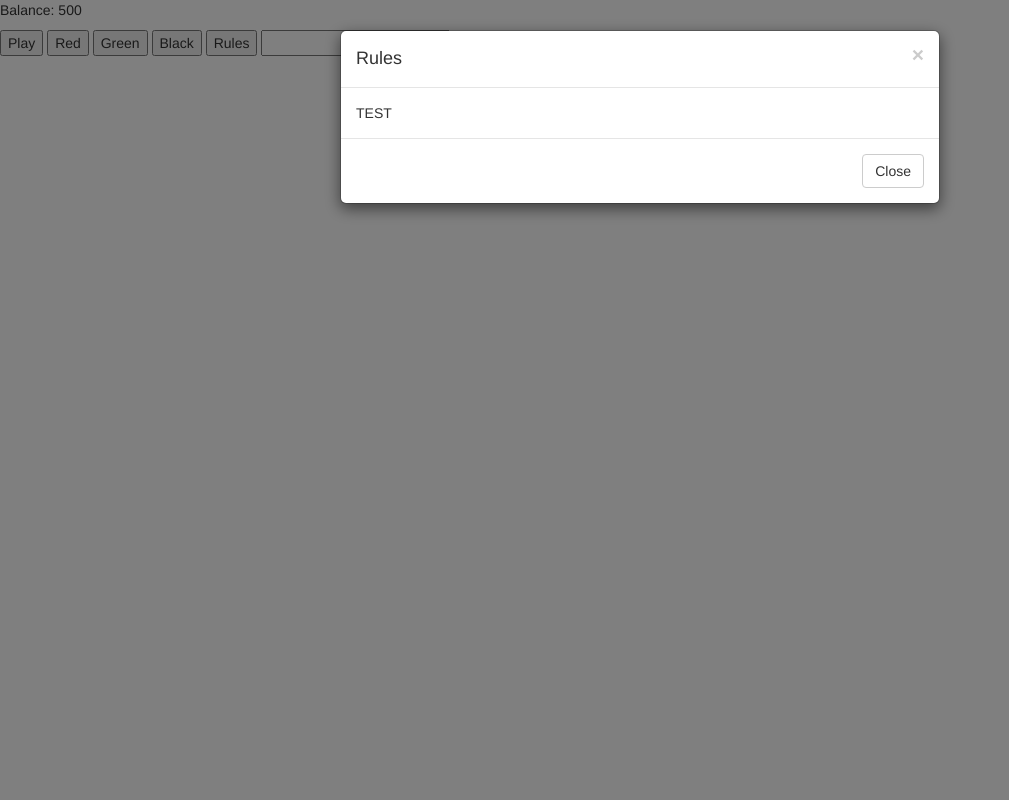
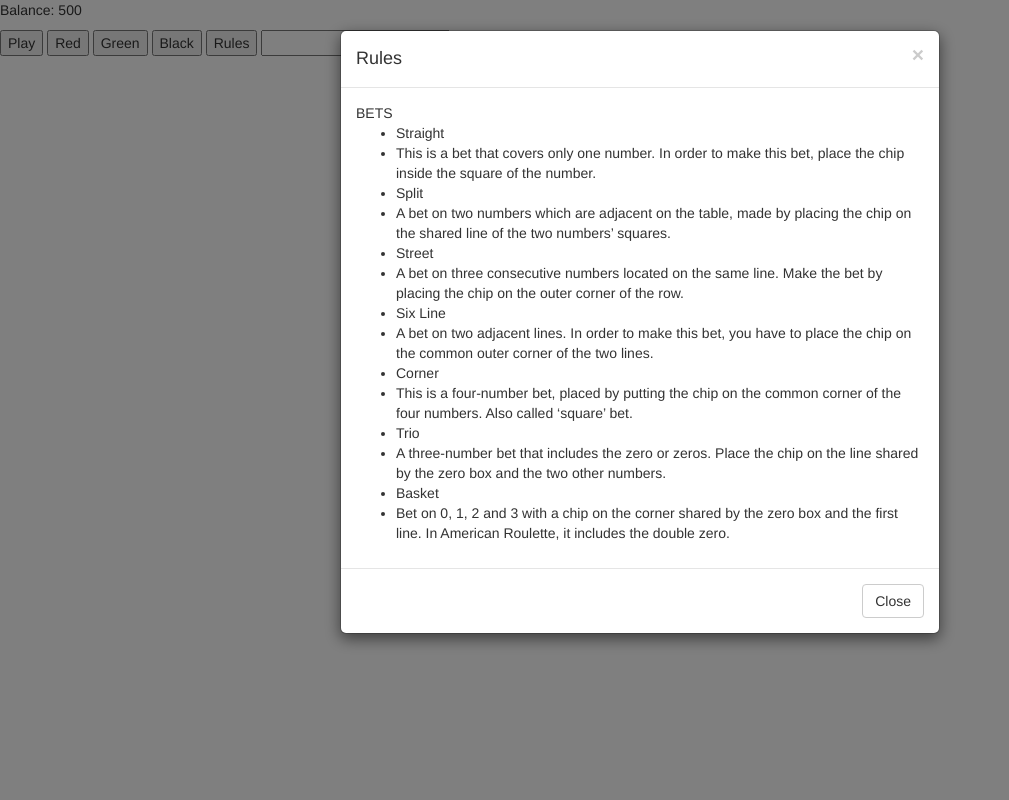
Before and after one commit to darkpiggy73/CasinoAPP-CS-358, a PHP site: page / in a window 1280 px wide, after a click on "Rules". Shown: the whole page, without its empty margins (0-1009 px from the left). Run offline with PHP 8.4, Linux system fonts and the light colour scheme.

Commit message:
Update index.php

```diff
--- a/index.php
+++ b/index.php
@@ -28,7 +28,38 @@
                     <h4 class="modal-title">Rules</h4>
                 </div>
                 <div class="modal-body">
-                    TEST
+                    BETS
+                  <ul>
+                    <li>
+                      Straight
+                      <li>This is a bet that covers only one number. In order to make this bet, place the chip inside the square of the number.</li>
+                    </li>
+                    <li>
+                      Split
+                      <li>A bet on two numbers which are adjacent on the table, made by placing the chip on the shared line of the two numbers’ squares.</li>
+                    </li>
+                    <li>
+                      Street
+                      <li>A bet on three consecutive numbers located on the same line. Make the bet by placing the chip on the outer corner of the row.</li>
+                    </li>
+                    <li>
+                      Six Line
+                      <li>A bet on two adjacent lines. In order to make this bet, you have to place the chip on the common outer corner of the two lines.</li>
+                    </li>
+                    <li>
+                      Corner
+                      <li>This is a four-number bet, placed by putting the chip on the common corner of the four numbers. Also called ‘square’ bet.</li>
+                    </li>
+                    <li>
+                      Trio
+                      <li>A three-number bet that includes the zero or zeros. Place the chip on the line shared by the zero box and the two other numbers.</li>
+                    </li>
+                    <li>
+                      Basket
+                      <li>Bet on 0, 1, 2 and 3 with a chip on the corner shared by the zero box and the first line. In American Roulette, it includes the double zero.</li>
+                    </li>
+
+
                 </div>
                 <div class="modal-footer">
                     <button type="button" class="btn btn-default" data-dismiss="modal">Close</button>
```
